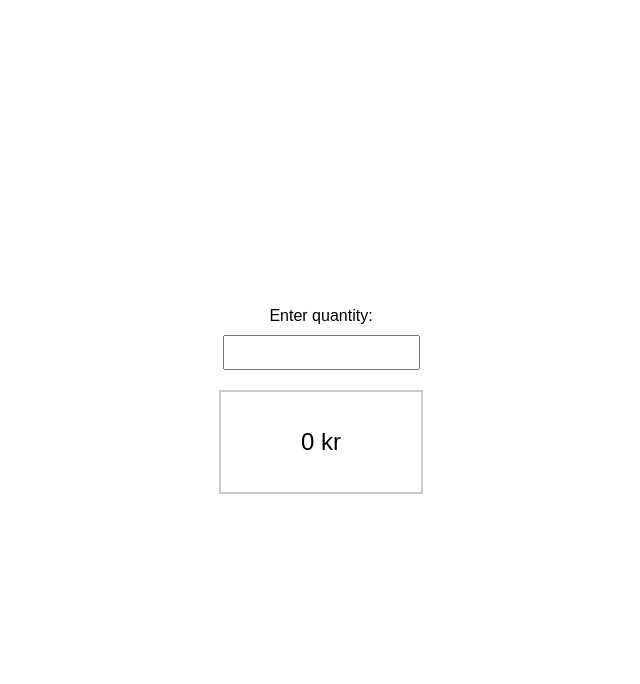
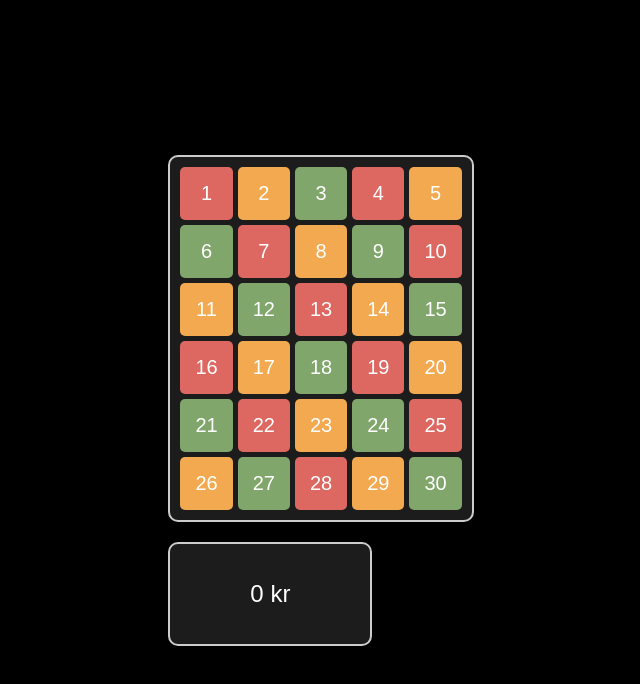
Before and after one commit to thesneilert/waffle-calculator, a plain HTML site: page index.html in a window 1280 px wide. Shown: the whole page, without its empty margins (319-959 px from the left). Drawn offline with Linux system fonts and the light colour scheme.

Commit message:
Update index.html

```diff
--- a/index.html
+++ b/index.html
@@ -2,9 +2,10 @@
 <html lang="en">
 <head>
   <meta charset="UTF-8">
-  <title>Waffle Christmas Decorations Pricing</title>
+  <meta name="viewport" content="width=device-width, initial-scale=1.0">
+  <title>Prissetting for Vaffeljuledekorasjoner</title>
   <style>
-    /* Simple CSS for the layout */
+    /* Dark mode styles */
     body {
       font-family: Arial, sans-serif;
       display: flex;
@@ -12,61 +13,110 @@
       align-items: center;
       height: 100vh;
       margin: 0;
+      background-color: #000000;
+      color: #fff;
     }
     .container {
       text-align: center;
     }
-    input[type="number"] {
-      padding: 8px;
-      margin-top: 10px;
+    .button-container {
+      display: grid;
+      grid-template-columns: repeat(5, 1fr);
+      gap: 5px;
+      padding: 10px;
+      border: 2px solid #ccc;
+      border-radius: 10px;
+      max-width: 400px;
+      margin: 0 auto;
+      background-color: #1c1c1c;
+    }
+    .btn {
+      padding: 15px;
+      font-size: 20px;
+      border: none;
+      cursor: pointer;
+      border-radius: 5px;
+      width: 100%;
+      color: #333; /* Dark text color */
+    }
+    .red {
+      background-color: #dd6761;
+      color: #fff;
+    }
+    .yellow {
+      background-color: #f2a950;
+      color: #fff;
+    }
+    .green {
+      background-color: #80a66c;
+      color: #fff;
     }
     #priceBox {
       border: 2px solid #ccc;
+      border-radius: 10px;
       width: 200px;
       height: 100px;
       line-height: 100px;
       font-size: 24px;
       margin-top: 20px;
+      background-color: #1c1c1c;
     }
   </style>
 </head>
 <body>
 
 <div class="container">
-  <div>
-    <label for="quantity">Enter quantity:</label><br>
-    <input type="number" id="quantity" name="quantity" min="1" oninput="calculateAndUpdate()">
+  <div class="button-container">
+    <!-- Buttons from 1 to 30 -->
+    <button class="btn red" onclick="selectQuantity(1)">1</button>
+    <button class="btn yellow" onclick="selectQuantity(2)">2</button>
+    <button class="btn green" onclick="selectQuantity(3)">3</button>
+    <button class="btn red" onclick="selectQuantity(4)">4</button>
+    <button class="btn yellow" onclick="selectQuantity(5)">5</button>
+    <button class="btn green" onclick="selectQuantity(6)">6</button>
+    <button class="btn red" onclick="selectQuantity(7)">7</button>
+    <button class="btn yellow" onclick="selectQuantity(8)">8</button>
+    <button class="btn green" onclick="selectQuantity(9)">9</button>
+    <button class="btn red" onclick="selectQuantity(10)">10</button>
+    <button class="btn yellow" onclick="selectQuantity(11)">11</button>
+    <button class="btn green" onclick="selectQuantity(12)">12</button>
+    <button class="btn red" onclick="selectQuantity(13)">13</button>
+    <button class="btn yellow" onclick="selectQuantity(14)">14</button>
+    <button class="btn green" onclick="selectQuantity(15)">15</button>
+    <button class="btn red" onclick="selectQuantity(16)">16</button>
+    <button class="btn yellow" onclick="selectQuantity(17)">17</button>
+    <button class="btn green" onclick="selectQuantity(18)">18</button>
+    <button class="btn red" onclick="selectQuantity(19)">19</button>
+    <button class="btn yellow" onclick="selectQuantity(20)">20</button>
+    <button class="btn green" onclick="selectQuantity(21)">21</button>
+    <button class="btn red" onclick="selectQuantity(22)">22</button>
+    <button class="btn yellow" onclick="selectQuantity(23)">23</button>
+    <button class="btn green" onclick="selectQuantity(24)">24</button>
+    <button class="btn red" onclick="selectQuantity(25)">25</button>
+    <button class="btn yellow" onclick="selectQuantity(26)">26</button>
+    <button class="btn green" onclick="selectQuantity(27)">27</button>
+    <button class="btn red" onclick="selectQuantity(28)">28</button>
+    <button class="btn yellow" onclick="selectQuantity(29)">29</button>
+    <button class="btn green" onclick="selectQuantity(30)">30</button>
   </div>
   <div id="priceBox">0 kr</div>
 </div>
 
 <script>
-  function calculateAndUpdate() {
-    const quantity = parseInt(document.getElementById('quantity').value);
-    const price = calculatePrice(quantity);
+  function selectQuantity(quantity) {
+    let price = 0;
+    if (quantity === 1) {
+      price = 150;
+    } else if (quantity === 2) {
+      price = 250;
+    } else if (quantity === 3) {
+      price = 300;
+    } else {
+      const remainder = quantity % 3;
+      const setsOfThree = Math.floor(quantity / 3);
+      price = (setsOfThree * 300) + (remainder * 150);
+    }
     document.getElementById('priceBox').innerText = `${price} kr`;
-  }
-
-  function calculatePrice(quantity) {
-    if (quantity < 1) {
-      return 0;
-    } else if (quantity === 1) {
-      return 150;
-    } else if (quantity === 2) {
-      return 250;
-    } else if (quantity === 3) {
-      return 300;
-    } else {
-      const batchesOfThree = Math.floor(quantity / 3);
-      const remaining = quantity % 3;
-      let totalPrice = batchesOfThree * 300; // Calculating batches of 3 with the price 300
-      if (remaining === 1) {
-        totalPrice += 150; // Add the cost of one waffle
-      } else if (remaining === 2) {
-        totalPrice += 250; // Add the cost of two waffles
-      }
-      return totalPrice;
-    }
   }
 </script>
 
```
